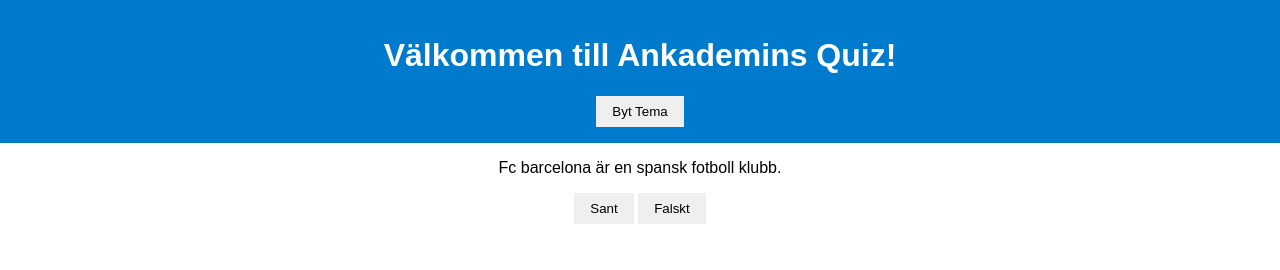
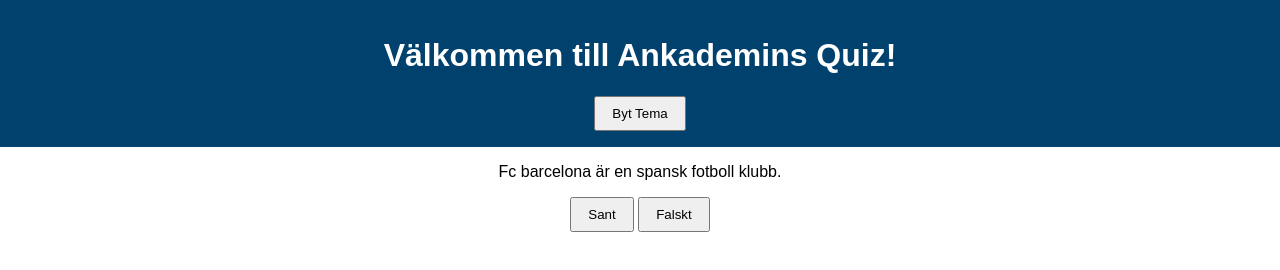
Before and after one commit to obaida9607/Nackademin-quiz, a plain HTML site: page index.html in a window 1280 px wide. Drawn offline with Linux system fonts and the light colour scheme.

Commit message:
Initial commit

```diff
--- a/style.css
+++ b/style.css
@@ -8,13 +8,12 @@ body {
 
 header {
   padding: 1rem;
-  background-color: #007acc;
+  background-color: #00426d;
   color: white;
 }
 
 button {
   padding: 0.5rem 1rem;
-  border: none;
   cursor: pointer;
 }
 
```
